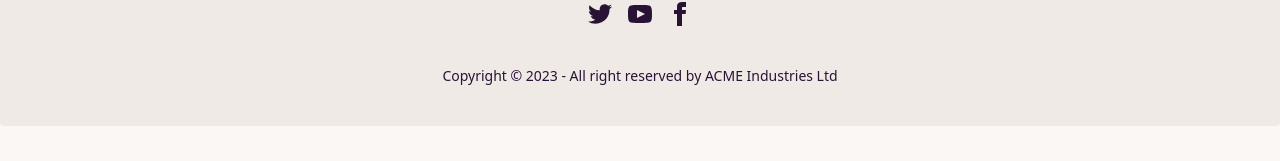
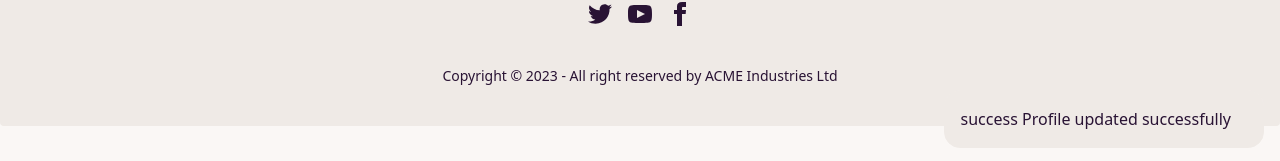
Before and after one commit to Tenkris/EzcomVu, a Vue app: page /profile in a window 1280 px wide. Both pictures are taken after a click on the button "UpdateProfile". Shown: the part 636-797 px from the top of the page. Built offline with nearby package versions, Linux system fonts and the light colour scheme.

Commit message:
feat: toast

```diff
--- a/src/App.vue
+++ b/src/App.vue
@@ -1,7 +1,16 @@
 <script setup>
 import { RouterLink, RouterView } from 'vue-router'
+import { useEventStore } from '@/stores/event'
+const eventStore = useEventStore()
+import Toast from '@/components/Toast.vue'
 </script>
 
 <template>
+  <Toast
+      v-if="eventStore.alert"
+      :status="eventStore.data.status"
+      :message="eventStore.data.message"
+    >
+    </Toast>
   <RouterView />
 </template>
--- /dev/null
+++ b/src/components/Toast.vue
@@ -0,0 +1,16 @@
+<script setup>
+import { defineProps } from 'vue'
+
+defineProps({
+  message: String,
+  status: String
+})
+</script>
+
+<template>
+  <div class="toast z-10">
+    <div :class="`alert alert-${status}`">
+      <span>{{ message }} {{ status }}</span>
+    </div>
+  </div>
+</template>
--- /dev/null
+++ b/src/stores/event.js
@@ -0,0 +1,24 @@
+import { defineStore } from 'pinia'
+
+export const useEventStore = defineStore('event', {
+  state: () => ({
+    alert: false,
+    data: {}
+  }),
+  actions: {
+    popupMessage (status, message) {
+      this.data = {
+        status,
+        message
+      }
+      this.alert = true
+      setTimeout(() => {
+        this.clearPopup()
+      }, 3000)
+    },
+    clearPopup () {
+      this.alert = false
+      this.data = {}
+    }
+  }
+})
--- a/src/views/ProfileView.vue
+++ b/src/views/ProfileView.vue
@@ -1,6 +1,8 @@
 <script setup>
 import UserLayout from '@/layouts/UserLayout.vue'
-import { reactive, onMounted, watch } from 'vue'
+import { reactive, onMounted, watch ,ref} from 'vue'
+import {useEventStore} from '@/stores/event'
+const eventStore = useEventStore()
 const userForm = [
   { name: 'Email', field: 'email' },
   { name: 'Name', field: 'name' }
@@ -10,6 +12,7 @@ const userData = reactive({
   email: '',
   name: ''
 })
+const Isvalid = ref(false)
 onMounted(() => {
   const userProfile = localStorage.getItem('user-profile')
   if (userProfile) {
@@ -42,7 +45,16 @@ const handleFileChange = (e) => {
 const updateProfile = () => {
   localStorage.setItem('user-profile', JSON.stringify(userData))
   console.log('userData', userData)
-  window.location.reload()
+  // show toast
+  eventStore.popupMessage(
+    'Profile updated successfully',
+    'success'
+  )
+  setTimeout(() => {
+    window.location.reload()
+  }, 3000);
+
+
 }
 </script>
 <template>
```
